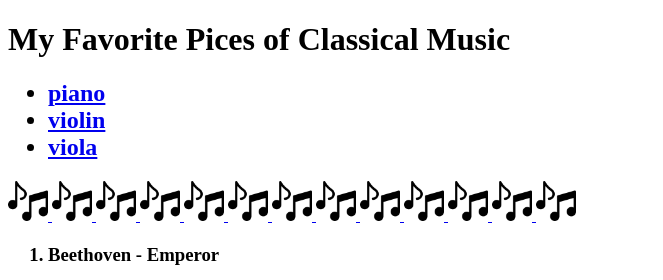
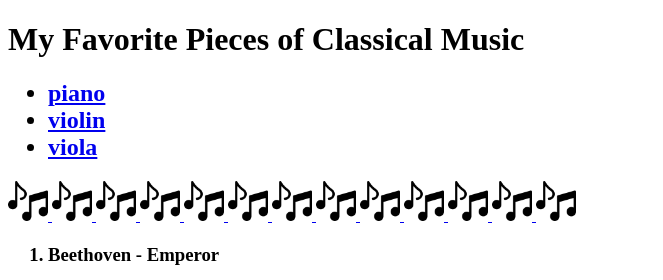
Before and after one commit to junheelee411/web2_CSS, a plain HTML site: page web1_study/piano.html in a window 1280 px wide. Shown: the top 280 px of the page, without its empty margins (0-663 px from the left). Drawn offline with Linux system fonts and the light colour scheme.

Commit message:
오타 수정

```diff
--- a/web1_study/piano.html
+++ b/web1_study/piano.html
@@ -10,7 +10,7 @@
 <body>
 
     <p>
-    <h1> My Favorite Pices of Classical Music</h1>
+    <h1> My Favorite Pieces of Classical Music</h1>
     </p>
 
     <p>
```
